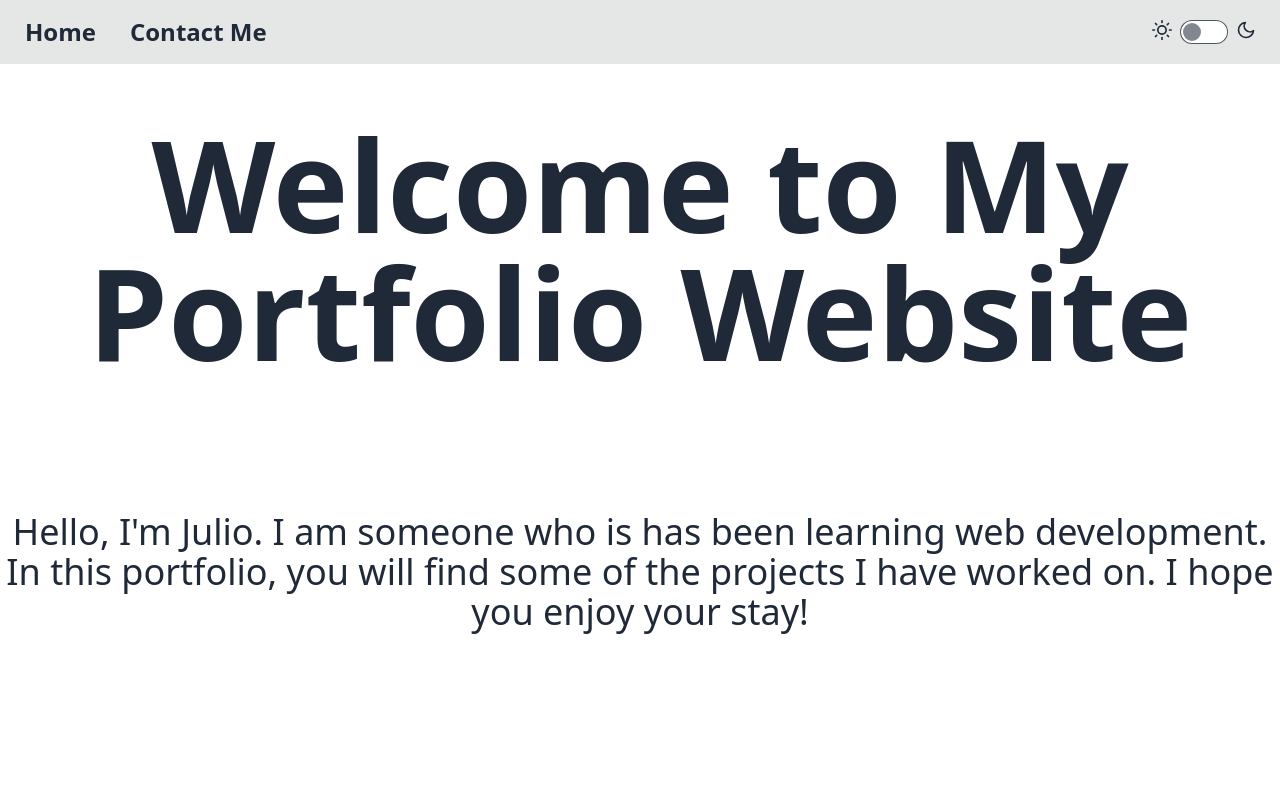
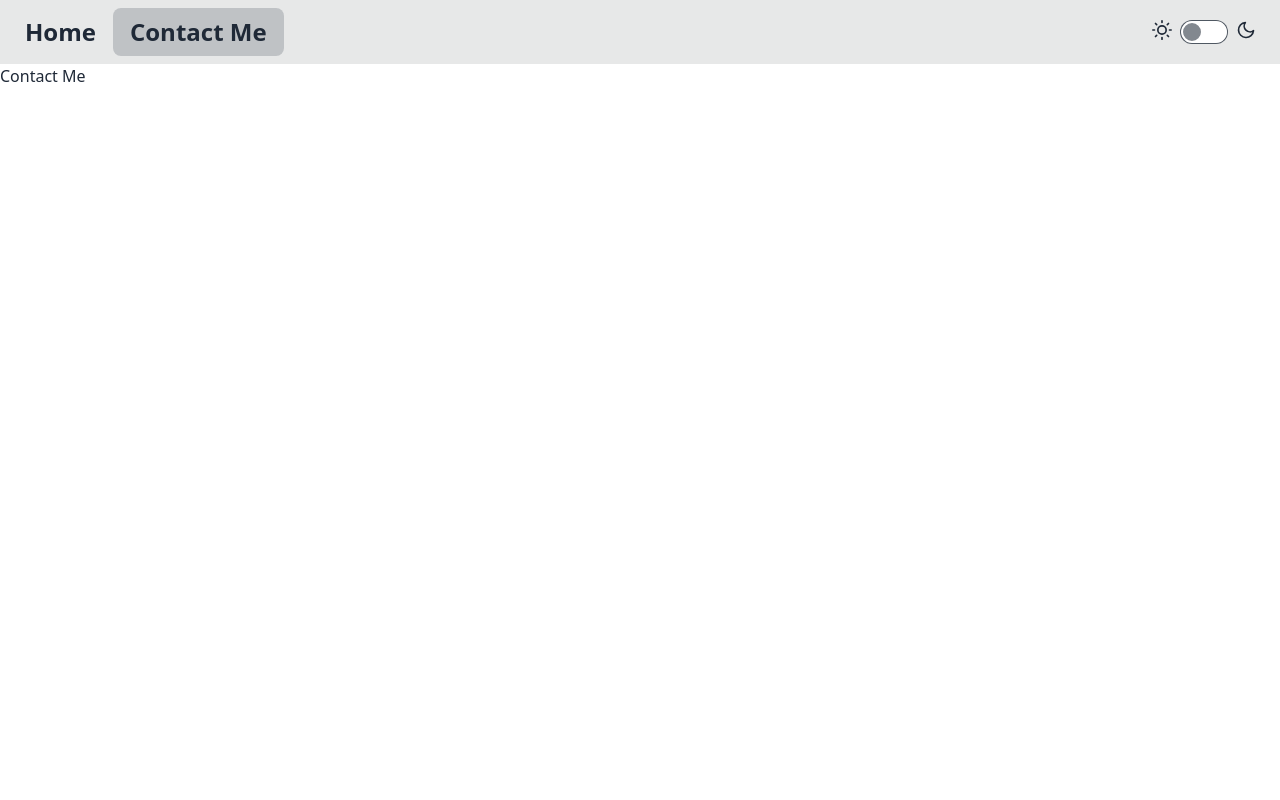
Before and after one commit to Julio-N-Coder/portfolio, a React (Vite) app: page /contact-me in a window 1280 px wide. Shown: the top 800 px of the page. Built offline with nearby package versions, Linux system fonts and the light colour scheme.

Commit message:
setup other page routes

```diff
--- a/package.json
+++ b/package.json
@@ -11,7 +11,8 @@
   },
   "dependencies": {
     "react": "^18.3.1",
-    "react-dom": "^18.3.1"
+    "react-dom": "^18.3.1",
+    "react-router-dom": "^6.26.1"
   },
   "devDependencies": {
     "@eslint/js": "^9.9.0",
--- a/src/App.tsx
+++ b/src/App.tsx
@@ -1,4 +1,3 @@
-import ThemeController from "./components/themeController";
 import {
   SmallReactDiv,
   SmallTailwindDiv,
@@ -8,19 +7,13 @@ import {
   SmallAWSSamDiv,
   SmallTypescriptDiv,
 } from "./components/smallNamesWithIcons";
+import NavBar from "./components/NavBar/navBar";
+import { Link } from "react-router-dom";
 
 function App() {
   return (
     <div className="antialiased">
-      {/* NavBar */}
-      <nav className="bg-base-300 text-2xl flex justify-between items-center p-2">
-        <div className="flex">
-          <button className="btn btn-ghost text-2xl">Home</button>
-          <button className="btn btn-ghost text-2xl">Contact Me</button>
-        </div>
-        <ThemeController />
-      </nav>
-      {/* Content */}
+      <NavBar />
       <div className="flex justify-center p-2">
         <h1 className="text-9xl p-12 text-center font-bold">
           Welcome to My Portfolio Website
@@ -30,7 +23,7 @@ function App() {
         <div className="flex flex-col gap-y-40">
           <div className="container mx-auto">
             Hello, I'm Julio. I am someone who is has been learning web
-            development. In this portfolio, you will find some of the projects I
+            development. In this Website, you will find some of the projects I
             have worked on. I hope you enjoy your stay!
           </div>
           <div className="space-y-6">
@@ -38,7 +31,7 @@ function App() {
             <h3>Here Are some Projects I have made</h3>
             {/* Projects */}
             <div className="flex flex-col border-y-2 border-base-content divide-y-2 divide-base-content">
-              <div id="project-1" className="">
+              <div id="project-1">
                 <div className="projectTextContainer">
                   <p>
                     This is my first website I have made and hosted. This
@@ -82,7 +75,7 @@ function App() {
                   className="w-full ifram-height"
                 ></iframe>
               </div>
-              <div id="project-2" className="">
+              <div id="project-2">
                 <div className="projectTextContainer">
                   <p>
                     This is my biggest project I have made so far. I will go
@@ -103,7 +96,7 @@ function App() {
                     </div>
                     <div>
                       <h3 className="text-3xl underline font-bold">Back End</h3>
-                      <div className="">
+                      <div>
                         <SmallNodejsDiv />
                         <SmallTypescriptDiv />
                         <SmallEjsDiv />
@@ -125,9 +118,9 @@ function App() {
                       >
                         Chatvious Website
                       </a>
-                      <a className="link link-info">
+                      <Link to="/chatvious-info" className="link link-info">
                         More Info About Chatvious
-                      </a>
+                      </Link>
                     </div>
                   </div>
                 </div>
@@ -136,6 +129,26 @@ function App() {
                   title="Chatvious Website"
                   className="w-full ifram-height"
                 ></iframe>
+              </div>
+              <div id="project-3">
+                <div className="projectTextContainer">
+                  <p>
+                    This Section is to explain the current Website we are on.
+                    Below are the Technoloiges used to build this website.
+                  </p>
+                  <div className="flex justify-around gap-16">
+                    <div>
+                      <h3 className="text-3xl text-center underline font-bold">
+                        Front End
+                      </h3>
+                      <div className="flex gap-2">
+                        <SmallReactDiv />
+                        <SmallTailwindDiv />
+                        <SmallTypescriptDiv />
+                      </div>
+                    </div>
+                  </div>
+                </div>
               </div>
             </div>
           </div>
--- /dev/null
+++ b/src/Pages/chatvious-info.tsx
@@ -0,0 +1,10 @@
+import NavBar from "../components/NavBar/navBar";
+
+export default function ChatviousInfo() {
+  return (
+    <div>
+      <NavBar />
+      <div>Chatvious Info</div>
+    </div>
+  );
+}
--- /dev/null
+++ b/src/Pages/contact-me.tsx
@@ -0,0 +1,10 @@
+import NavBar from "../components/NavBar/navBar";
+
+export default function ContactMe() {
+  return (
+    <div>
+      <NavBar />
+      <div>Contact Me</div>
+    </div>
+  );
+}
--- /dev/null
+++ b/src/components/NavBar/navBar.tsx
@@ -0,0 +1,36 @@
+import ThemeController from "./themeController";
+import { NavLink } from "react-router-dom";
+
+export default function NavBar() {
+  return (
+    <nav className="bg-base-300 text-2xl bg-opacity-90 sticky top-0 flex justify-between items-center p-2">
+      <div className="flex">
+        <NavLink
+          to="/"
+          className={({ isActive, isPending }) =>
+            isPending
+              ? "nav-buttons"
+              : isActive
+              ? "nav-buttons btn-active"
+              : "nav-buttons"
+          }
+        >
+          Home
+        </NavLink>
+        <NavLink
+          to="/contact-me"
+          className={({ isActive, isPending }) =>
+            isPending
+              ? "nav-buttons"
+              : isActive
+              ? "nav-buttons btn-active"
+              : "nav-buttons"
+          }
+        >
+          Contact Me
+        </NavLink>
+      </div>
+      <ThemeController />
+    </nav>
+  );
+}
--- a/src/components/themeController.tsx
+++ b/src/components/NavBar/themeController.tsx
@@ -1,4 +1,4 @@
-import { changeTheme } from "../lib/utils";
+import { changeTheme } from "../../lib/utils";
 
 export default function ThemeController() {
   const currentTheme = document.documentElement.dataset.theme;
--- a/src/index.css
+++ b/src/index.css
@@ -9,3 +9,7 @@
 .projectTextContainer {
   @apply text-2xl text-left p-2 space-y-6
 }
+
+.nav-buttons {
+  @apply btn btn-ghost text-2xl
+}
--- a/src/main.tsx
+++ b/src/main.tsx
@@ -1,10 +1,32 @@
-import { StrictMode } from 'react'
-import { createRoot } from 'react-dom/client'
-import App from './App.tsx'
-import './index.css'
+import { StrictMode } from "react";
+import { createRoot } from "react-dom/client";
+import App from "./App.tsx";
+import ContactMe from "./Pages/contact-me.tsx";
+import ChatviousInfo from "./Pages/chatvious-info.tsx";
+import { createBrowserRouter, RouterProvider } from "react-router-dom";
+import "./index.css";
 
-createRoot(document.getElementById('root')!).render(
+const router = createBrowserRouter([
+  {
+    path: "/",
+    element: <App />,
+  },
+  {
+    path: "/contact-me",
+    element: <ContactMe />,
+  },
+  {
+    path: "/chatvious-info",
+    element: <ChatviousInfo />,
+  },
+  {
+    path: "*",
+    element: <div>404 Not Found</div>,
+  },
+]);
+
+createRoot(document.getElementById("root")!).render(
   <StrictMode>
-    <App />
-  </StrictMode>,
-)
+    <RouterProvider router={router} />
+  </StrictMode>
+);
```
Also changed, not shown: 1 other file (tests, documents, lock files or other folders).
